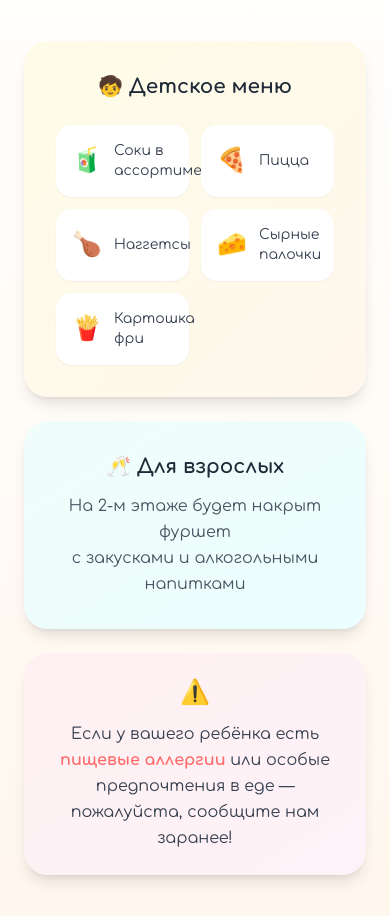
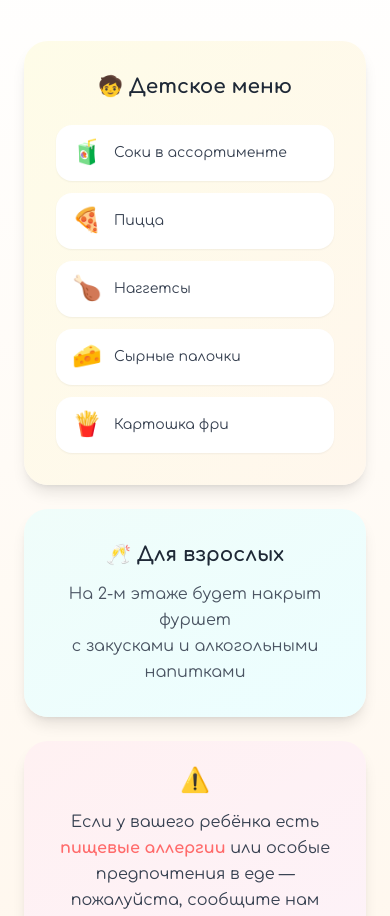
Before and after one commit to Tofflerdev/sofa-4-years, a React (Vite) app: page / in a window 390 px wide. Shown: the part 2422-3338 px from the top of the page. Built offline with nearby package versions, Linux system fonts and the light colour scheme.

Commit message:
fix: single column menu grid on mobile to prevent text overflow
Co-Authored-By: Claude Opus 4.6 <noreply@anthropic.com>

```diff
--- a/src/components/Menu.jsx
+++ b/src/components/Menu.jsx
@@ -19,13 +19,13 @@ export default function Menu() {
           <h3 className="text-xl font-bold text-gray-800 mb-6 text-center font-comfortaa">
             🧒 Детское меню
           </h3>
-          <div className="grid grid-cols-2 gap-3">
+          <div className="grid grid-cols-1 sm:grid-cols-2 gap-3">
             {kidsMenu.map((item, i) => (
               <div
                 key={i}
-                className="bg-white rounded-2xl p-4 flex items-center gap-3 shadow-sm"
+                className="bg-white rounded-2xl px-4 py-3 flex items-center gap-3 shadow-sm min-w-0"
               >
-                <span className="text-2xl">{item.emoji}</span>
+                <span className="text-2xl flex-shrink-0">{item.emoji}</span>
                 <span className="text-gray-700 font-comfortaa text-sm">{item.name}</span>
               </div>
             ))}
```
